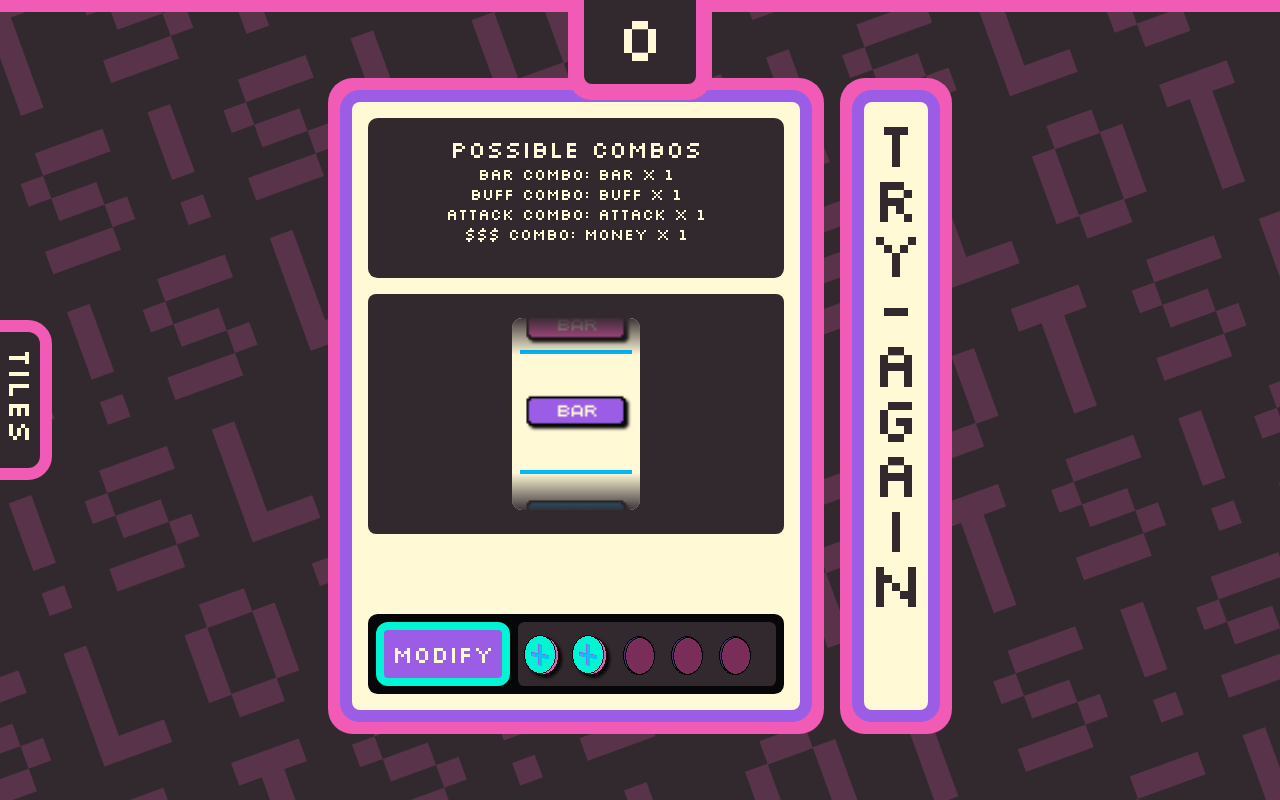
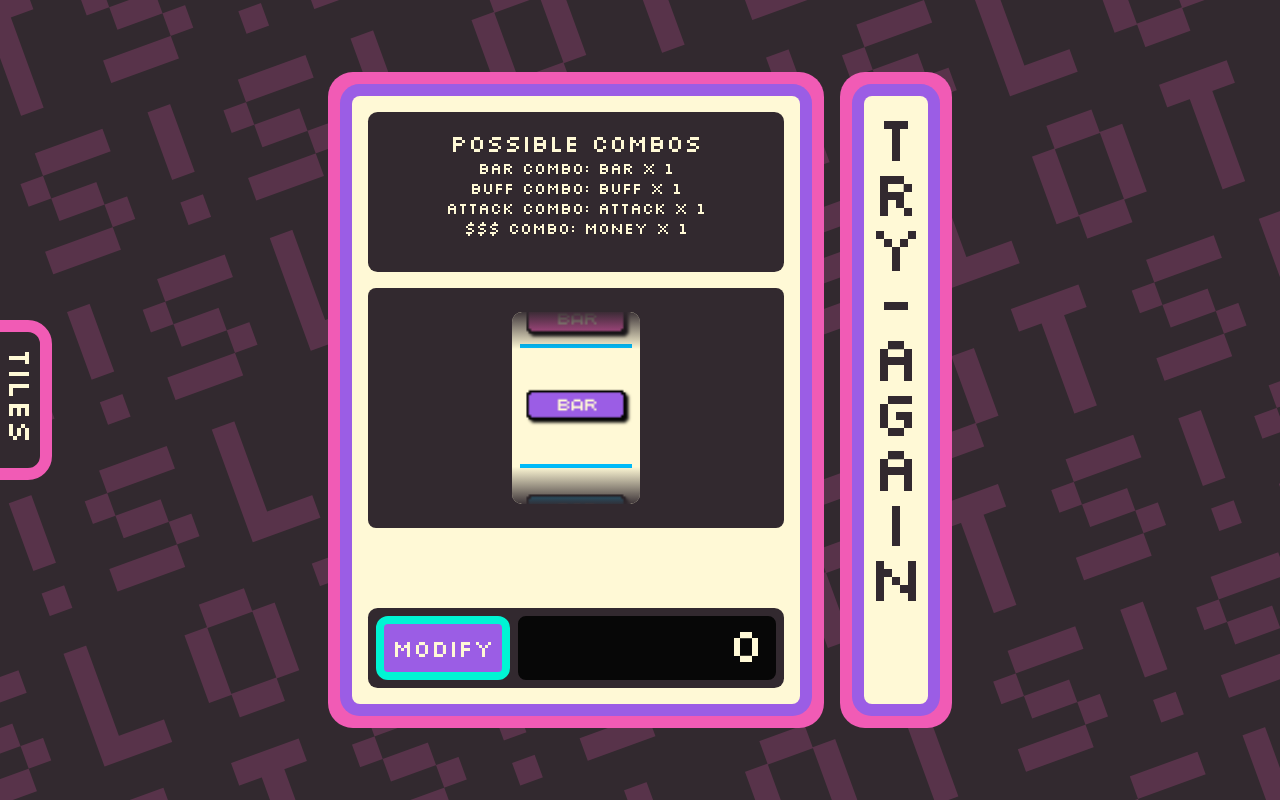
Before and after one commit to thyancey/slot-machine, a React (Vite) app: page / in a window 1280 px wide. Built offline with nearby package versions, Linux system fonts and the light colour scheme.

Commit message:
move scorebox to footer, add some animations, hints

```diff
--- a/src/components/header.tsx
+++ b/src/components/header.tsx
@@ -3,7 +3,7 @@ import { AppContext } from '../store/appcontext';
 import { useContext } from 'react';
 
 const ScWrapper = styled.header`
-  border-bottom: 0.75rem solid var(--color-pink);
+  /* border-bottom: 0.75rem solid var(--color-pink); */
   background-color: var(--color-grey);
   color: var(--color-white);
   z-index: 1;
@@ -17,17 +17,21 @@ const ScWrapper = styled.header`
 `;
 
 const ScScorebox = styled.div`
-  border: 1rem solid var(--color-pink);
-  border-radius: 1.5rem;
+  border: var(--border-width-small) solid var(--color-pink);
+  border-radius: 0 0 1rem 1rem;
   position: absolute;
-  margin-top: -1.75rem;
-  padding: 0 2rem;
-  font-size: 4rem;
+  border-top: none;
+  margin-top: -0.5rem;
+  padding: 0.25rem 0.25rem;
+  width: 50%;
   background-color: var(--color-grey);
+  text-align:left;
 
   p {
     margin: 0;
     padding: 0;
+    font-size: 3rem;
+    line-height: 3rem;
   }
 `;
 
--- a/src/components/machine-editor/reel-editor.tsx
+++ b/src/components/machine-editor/reel-editor.tsx
@@ -12,6 +12,15 @@ const ScWrapper = styled.ul`
   flex-direction: row;
   justify-content: center;
 `;
+
+const ScHintText = styled.p`
+  position:absolute;
+  left:0;
+  right:0;
+  top:0;
+
+  color: var(--color-white);
+`
 
 const ScReelContainer = styled.li`
   flex: 1;
@@ -159,8 +168,14 @@ function ReelEditor({ onInsertIntoReel, onRemoveFromReel, onInsertReel }: Props)
     return getReelTileStatesFromReelStates(reelStates, tileDeck);
   }, [ reelStates, tileDeck ])
 
+  const hintText = useMemo(() => {
+    if(canRemoveTiles) return '(you can delete items)';
+    return selectedTileIdx > -1 ? '(insert your item into the slot machine)' : '(no moves left)'
+  }, [canRemoveTiles, selectedTileIdx])
+
   return (
     <ScWrapper>
+      <ScHintText>{hintText}</ScHintText>
       {canAddReels && (
         <ScReelContainer>
           <h3>{'NEW REEL'}</h3>
--- /dev/null
+++ b/src/components/scorebox.tsx
@@ -0,0 +1,47 @@
+import styled from 'styled-components';
+import { AppContext } from '../store/appcontext';
+import { useContext, useEffect, useState } from 'react';
+
+const ScScorebox = styled.div`
+  border: var(--border-width-small) solid var(--color-black);
+  border-radius: 0.5rem;
+  padding: 0.25rem 0.25rem 0.5rem 0.25rem;
+  background-color: var(--color-black);
+  text-align: right;
+  width:100%;
+  height:100%;
+  transition: color .25s ease-in-out, font-size .25s ease-in-out;
+  font-size: 3rem;
+
+  &.highlighted{
+    color: var(--color-pink);
+    font-size: 4rem;
+    transition: color .15s ease-out, font-size .15s ease-out;
+  }
+
+  p {
+    margin: 0;
+    padding: 0;
+    line-height: 2rem;
+  }
+`;
+
+function ScoreBox() {
+  const { score } = useContext(AppContext);
+  const [ highlighted, setHighlighted] = useState(false);
+
+  useEffect(() => {
+    setHighlighted(true);
+    setTimeout(() => {
+      setHighlighted(false);
+    }, 150)
+  }, [score])
+
+  return (
+    <ScScorebox className={highlighted ? 'highlighted' : ''}>
+      <p>{score}</p>
+    </ScScorebox>
+  );
+}
+
+export default ScoreBox;
--- /dev/null
+++ b/src/components/slotmachine/components/infotray.tsx
@@ -0,0 +1,41 @@
+import { useContext } from 'react';
+import styled from 'styled-components';
+import { AppContext } from '../../../store/appcontext';
+import Button from '../../button';
+import ScoreBox from '../../scorebox';
+
+const ScWrapper = styled.div`
+  background-color: var(--color-grey);
+  color: var(--color-white);
+  border-radius: 0.6rem;
+  width: 100%;
+  height: 100%;
+
+  padding: 0.5rem;
+
+  display: flex;
+  flex-direction: row;
+`;
+
+const ScScoreContainer = styled.div`
+  flex: 1;
+  margin-left: 0.5rem;
+`;
+
+function InfoTray() {
+  const { upgradeTokens, setUiState } = useContext(AppContext);
+
+  return (
+    <ScWrapper>
+      <Button
+        buttonStyle={upgradeTokens > 0 ? 'special' : 'normal'}
+        onClick={() => setUiState('editor')}
+      >{`modify`}</Button>
+      <ScScoreContainer>
+        <ScoreBox />
+      </ScScoreContainer>
+    </ScWrapper>
+  );
+}
+
+export default InfoTray;
--- a/src/components/slotmachine/components/upgradetray.tsx
+++ b/src/components/slotmachine/components/upgradetray.tsx
@@ -24,14 +24,14 @@ const ScTokenContainer = styled.ul`
   flex: 1;
   padding-right: 0.75rem;
   margin-left: 0.5rem;
-  text-align:left;
+  text-align: left;
 `;
 
 const ScToken = styled.li`
   width: 3rem;
   height: 100%;
   display: inline-block;
-  vertical-align:middle;
+  vertical-align: middle;
   background: url(${AssetMap.UI_Token_Empty}) no-repeat center / contain;
   filter: brightness(0.5);
 
@@ -51,7 +51,7 @@ function UpgradeTray() {
     <ScWrapper>
       <Button
         // disabled={upgradeTokens <= 0}
-        buttonStyle={upgradeTokens > 0 ? 'special': 'normal'}
+        buttonStyle={upgradeTokens > 0 ? 'special' : 'normal'}
         onClick={() => setUiState('editor')}
       >{`modify`}</Button>
       <ScTokenContainer>
--- a/src/components/slotmachine/index.tsx
+++ b/src/components/slotmachine/index.tsx
@@ -12,9 +12,11 @@ import {
 import ResultLabel from './components/result-label';
 import Display from './components/display';
 import { AppContext } from '../../store/appcontext';
-import UpgradeTray from './components/upgradetray';
 import { getActiveCombos, getComboScore, getRandomIdx } from './utils';
 import { getTileFromDeckIdx } from '../../store/utils';
+import ScoreBox from '../scorebox';
+import Button from '../button';
+import InfoTray from './components/infotray';
 
 const ScWrapper = styled.main`
   position: absolute;
@@ -32,6 +34,11 @@ const ScWrapper = styled.main`
   text-align: center;
 
   border-radius: 0.5rem;
+`;
+
+const ScInfoTray = styled.div`
+  width: calc(100% - 2rem);
+  margin: 1rem auto;
 `;
 
 const ScDisplayContainer = styled.div`
@@ -54,10 +61,6 @@ const ScReelContainer = styled.div`
   > div {
     margin: 0rem 0.5rem;
   }
-`;
-const ScUpgradeTray = styled.div`
-  width: calc(100% - 2rem);
-  margin: 1rem auto;
 `;
 
 const ScReelLabels = styled.div`
@@ -112,7 +115,8 @@ function SlotMachine() {
   const [activeCombos, setActiveCombos] = useState<ReelComboResult[]>([]);
   const [reelResults, setReelResults] = useState<DeckIdxCollection>([]);
   const [targetSlotIdxs, setTargetSlotIdxs] = useState<number[]>([]);
-  const { setReelStates, reelStates, setTileDeck, setDeckState, tileDeck, incrementScore } = useContext(AppContext);
+  const { upgradeTokens, setUiState, setReelStates, reelStates, setTileDeck, setDeckState, tileDeck, incrementScore } =
+    useContext(AppContext);
 
   useEffect(() => {
     setReelCombos(reelComboDef.map((reelCombo) => reelCombo));
@@ -127,6 +131,7 @@ function SlotMachine() {
   }, [setDeckState, setReelStates, setTileDeck]);
 
   useEffect(() => {
+    console.log('resetReelResults', reelStates);
     setReelResults(Array(reelStates.length).fill(-1));
   }, [reelStates]);
 
@@ -153,7 +158,12 @@ function SlotMachine() {
   // all reels are done spinning, check for points
   // at the moment, all these stupid checks are required to not have it go off on load
   useEffect(() => {
-    if (spinCount > 0 && reelResults.length > 0 && reelResults.length === reelStates.length && !reelResults.includes(-1)) {
+    if (
+      spinCount > 0 &&
+      reelResults.length > 0 &&
+      reelResults.length === reelStates.length &&
+      !reelResults.includes(-1)
+    ) {
       //console.log('ALL REELS ARE DONE!', reelResults, reelStates, spinCount);
       const tiles = reelResults.map((slotIdx, reelIdx) => getTileFromDeckIdx(reelStates[reelIdx][slotIdx], tileDeck));
 
@@ -175,10 +185,12 @@ function SlotMachine() {
       return [];
     }
     return reelResults.map((slotIdx, reelIdx) => {
-      if (slotIdx === -1) return undefined;
+      // the undefined check avoids a bug when deleting a reel in the editor
+      // while reelResults are populated
+      if (slotIdx === -1 || reelStates[reelIdx] === undefined) return undefined;
       const deckIdx = reelStates[reelIdx][slotIdx];
       return getTileFromDeckIdx(deckIdx, tileDeck);
-    });
+    }).filter(rs => rs !== undefined); // since some were undefined, clear em out
   }, [reelResults, reelStates, tileDeck, spinCount]);
 
   return (
@@ -205,12 +217,12 @@ function SlotMachine() {
           <ResultLabel key={reelIdx} tile={tile} />
         ))}
       </ScReelLabels>
-      <ScUpgradeTray>
-        <UpgradeTray />
-      </ScUpgradeTray>
       <ScHandle className={spinLock ? 'disabled' : ''} onClick={() => triggerSpin()}>
         <span>{'T R Y - A G A I N'}</span>
       </ScHandle>
+      <ScInfoTray>
+        <InfoTray />
+      </ScInfoTray>
     </ScWrapper>
   );
 }
--- a/src/layout.tsx
+++ b/src/layout.tsx
@@ -1,6 +1,5 @@
 import styled from 'styled-components';
 import SlotMachine from './components/slotmachine';
-import Header from './components/header';
 import TileList from './components/tilelist';
 import MachineEditor from './components/machine-editor';
 
@@ -42,14 +41,12 @@ function Layout() {
   const bgText = Array(100).fill('S L O T S');
   return (
     <ScWrapper>
-      <Header/>
       <TileList />
       <ScStage>
         <SlotMachine />
       </ScStage>
       <ScBg><p>{bgText.join(' ! ')}</p></ScBg>
       <MachineEditor />
-      {/* <Deck /> */}
     </ScWrapper>
   );
 }
--- a/src/store/appcontext.tsx
+++ b/src/store/appcontext.tsx
@@ -73,7 +73,9 @@ const AppProvider = ({ children }: Props) => {
   };
 
   const removeFromReel = (reelIdx: number, positionIdx: number) => {
-    setReelStates(removeAtPosition(reelIdx, positionIdx, reelStates));
+    const afterRemove = removeAtPosition(reelIdx, positionIdx, reelStates);
+    console.log('afterRemove', afterRemove)
+    setReelStates(afterRemove);
   };
 
   const insertReel = (positionIdx: number) => {
--- a/src/store/data.tsx
+++ b/src/store/data.tsx
@@ -167,9 +167,9 @@ export const defaultTileDeck: TileKeyCollection = [
   'slot_bar3',
   'flame',
   'halo',
-  'heart',
-  'heart',
-  'heart',
+  'coins',
+  'coins',
+  'coins',
   'lightning',
   'sword',
   'shield',
```
